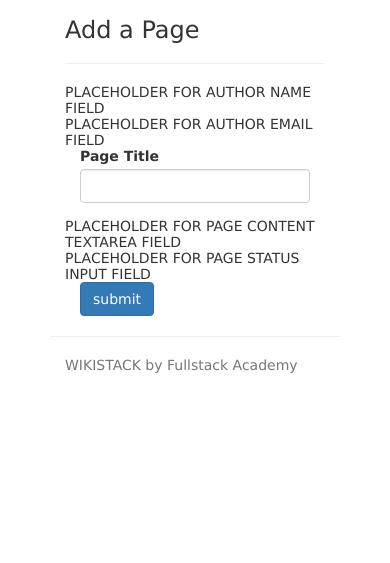
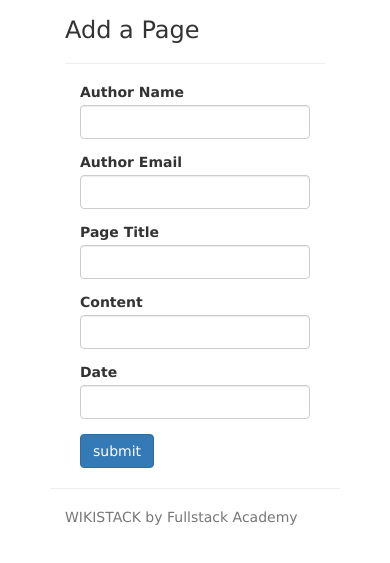
Before and after one commit to crysmags/WikiSticky, a website: page views/addpage.html in a window 390 px wide. Shown: the part 53-616 px from the top of the page. Drawn offline with nearby package versions, Linux system fonts and the light colour scheme; files that its build step writes are made by us from their sources.

Commit message:
as far as we got

```diff
--- a/app.js
+++ b/app.js
@@ -5,6 +5,8 @@ var bodyParser = require('body-parser');
 var nunjucks = require('nunjucks');
 var path = require('path');
 var models = require('./models');
+var routes=require('./routes');
+
 
 var route = models.Page.urlTitle;
 app.use(morgan('dev'));
@@ -13,9 +15,7 @@ app.use(bodyParser.urlencoded({extended:true}));
 app.use(bodyParser.json());
 
 app.use(express.static(path.join(__dirname, '/public')));
-//db
-// get [page.urlTitle]() {return 'wiki' + page.urlTitle ;}
-
+app.use(routes);
 
 //syncing/integrating tables w/app + server
 models.db.sync({force:true})
--- a/models/index.js
+++ b/models/index.js
@@ -1,3 +1,4 @@
+const express = require('express');
 const Sequelize = require('sequelize');
 const db = new Sequelize('postgres://localhost:5432/wikistack', {
     logging: false
--- a/package.json
+++ b/package.json
@@ -4,7 +4,7 @@
   "description": "",
   "main": "index.js",
   "scripts": {
-    "start": "nodemon -e html, js, css app.js"
+    "start": "nodemon app.js"
   },
   "keywords": [],
   "author": "",
--- a/views/addpage.html
+++ b/views/addpage.html
@@ -5,9 +5,21 @@
   <hr>
   <form method="POST" action="/wiki/">
 
-    <div>PLACEHOLDER FOR AUTHOR NAME FIELD</div>
+    <!-- <div>PLACEHOLDER FOR AUTHOR NAME FIELD</div> -->
+    <div class="form-group">
+      <label for="name" class="col-sm-2 control-label">Author Name</label>
+      <div class="col-sm-10">
+        <input name="urlTitle" type="text" class="form-control"/>
+      </div>
+    </div>
 
-    <div>PLACEHOLDER FOR AUTHOR EMAIL FIELD</div>
+    <!-- <div>PLACEHOLDER FOR AUTHOR EMAIL FIELD</div> -->
+    <div class="form-group">
+      <label for="email" class="col-sm-2 control-label">Author Email</label>
+      <div class="col-sm-10">
+        <input name="email" type="text" class="form-control"/>
+      </div>
+    </div>
 
     <div class="form-group">
       <label for="title" class="col-sm-2 control-label">Page Title</label>
@@ -16,9 +28,21 @@
       </div>
     </div>
 
-    <div>PLACEHOLDER FOR PAGE CONTENT TEXTAREA FIELD</div>
+    <!-- <div>PLACEHOLDER FOR PAGE CONTENT TEXTAREA FIELD</div> -->
+    <div class="form-group">
+      <label for="content" class="col-sm-2 control-label">Content</label>
+      <div class="col-sm-10">
+        <input name="content" type="text" class="form-control"/>
+      </div>
+    </div>
 
-    <div>PLACEHOLDER FOR PAGE STATUS INPUT FIELD</div>
+    <!-- <div>PLACEHOLDER FOR PAGE STATUS INPUT FIELD</div> -->
+    <div class="form-group">
+      <label for="date" class="col-sm-2 control-label">Date</label>
+      <div class="col-sm-10">
+        <input name="date" type="text" class="form-control"/>
+      </div>
+    </div>
 
     <div class="col-sm-offset-2 col-sm-10">
       <button type="submit" class="btn btn-primary">submit</button>
```
Also changed, not shown: routes/index.js (+21 -0 lines), routes/user.js (+13 -0 lines), routes/wiki.js (+26 -0 lines).
